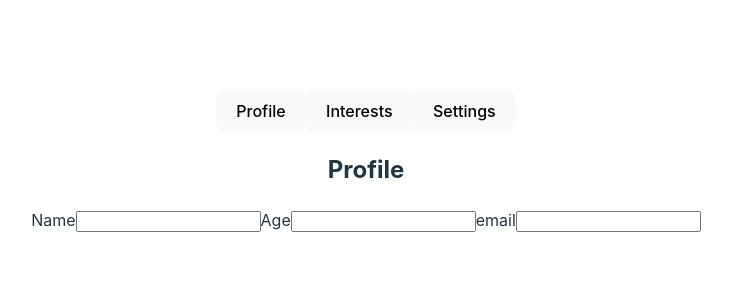
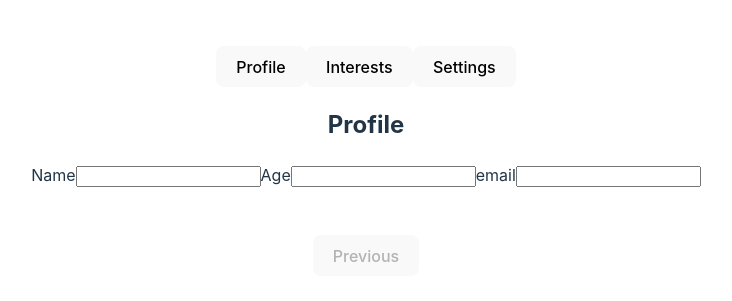
Before and after one commit to SudirKrishnaaRS/Frontend-Repo, a React (Vite) app in the folder React/Machine Coding Round/tab-multipage-config-form/: page / in a window 1280 px wide. Shown: the part 239-540 px from the top of the page, without its empty margins (274-1006 px from the left). Built offline with nearby package versions, Linux system fonts and the light colour scheme.

Commit message:
Added Prev btn to navigate through tabs

```diff
--- a/React/Machine Coding Round/tab-multipage-config-form/src/components/Tab.jsx
+++ b/React/Machine Coding Round/tab-multipage-config-form/src/components/Tab.jsx
@@ -31,6 +31,12 @@ const Tab = () => {
 
   //   console.log(activeTab, ActiveTabComponent);
 
+  const handlePrevious = () => {
+    if (activeTab > 0 && activeTab <= Tabs.length - 1) {
+      setActiveTab((currTab) => currTab - 1);
+    }
+  };
+
   return (
     <div>
       {Tabs.map((tab, index) => {
@@ -46,6 +52,14 @@ const Tab = () => {
       <div>
         <ActiveTabComponent data={data} setData={setData} />
       </div>
+
+      <br />
+      <br />
+      <div>
+        <button onClick={handlePrevious} disabled={activeTab < 1}>
+          Previous
+        </button>
+      </div>
     </div>
   );
 };
```
